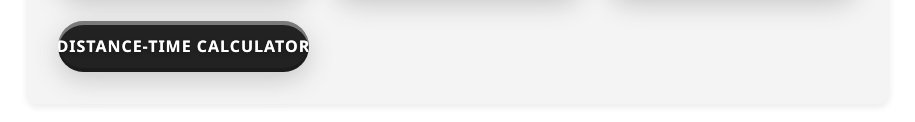
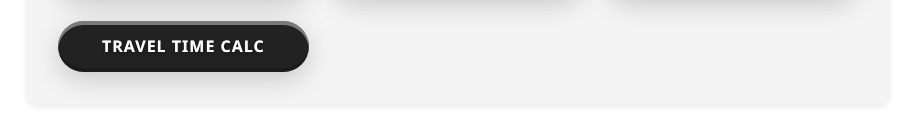
Before and after one commit to 151henry151/my-webserver-setup, a plain HTML site: page domains/com/hromp.com/public_html/index.html in a window 1280 px wide. Shown: the part 842-964 px from the top of the page, without its empty margins (182-1097 px from the left). Drawn offline with Linux system fonts and the light colour scheme.

Commit message:
Shorten Distance-Time Calculator button text to 'Travel Time Calc'

```diff
--- a/domains/com/hromp.com/public_html/index.html
+++ b/domains/com/hromp.com/public_html/index.html
@@ -263,7 +263,7 @@
                 <a href="solar-system-calculator/" class="service-link">Solar System</a>
                 <a href="/mercator/" class="service-link">Day/Night Map</a>
                 <a href="/invoice/" class="service-link">invoice-gen</a>
-                <a href="/distance-time-calc/" class="service-link">Distance-Time Calculator</a>
+                <a href="/distance-time-calc/" class="service-link">Travel Time Calc</a>
             </div>
         </div>
     </div>
```
